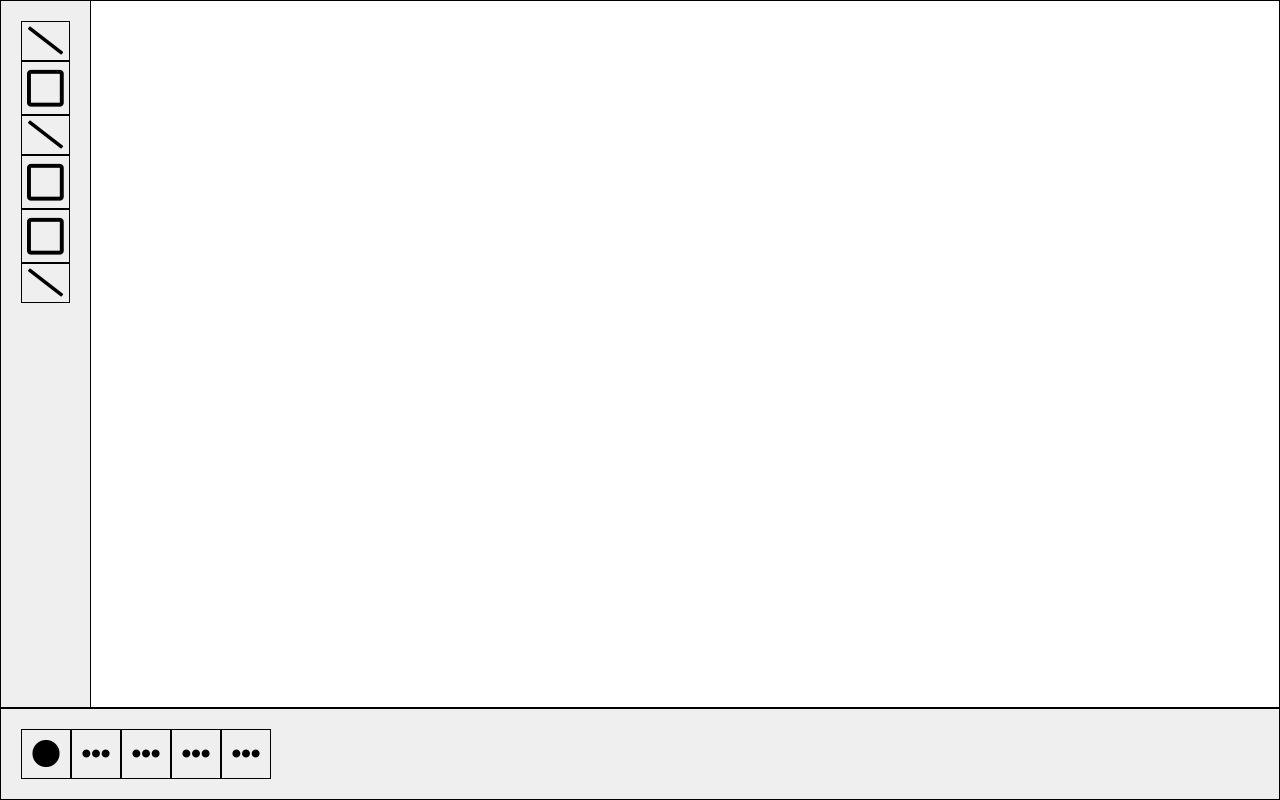
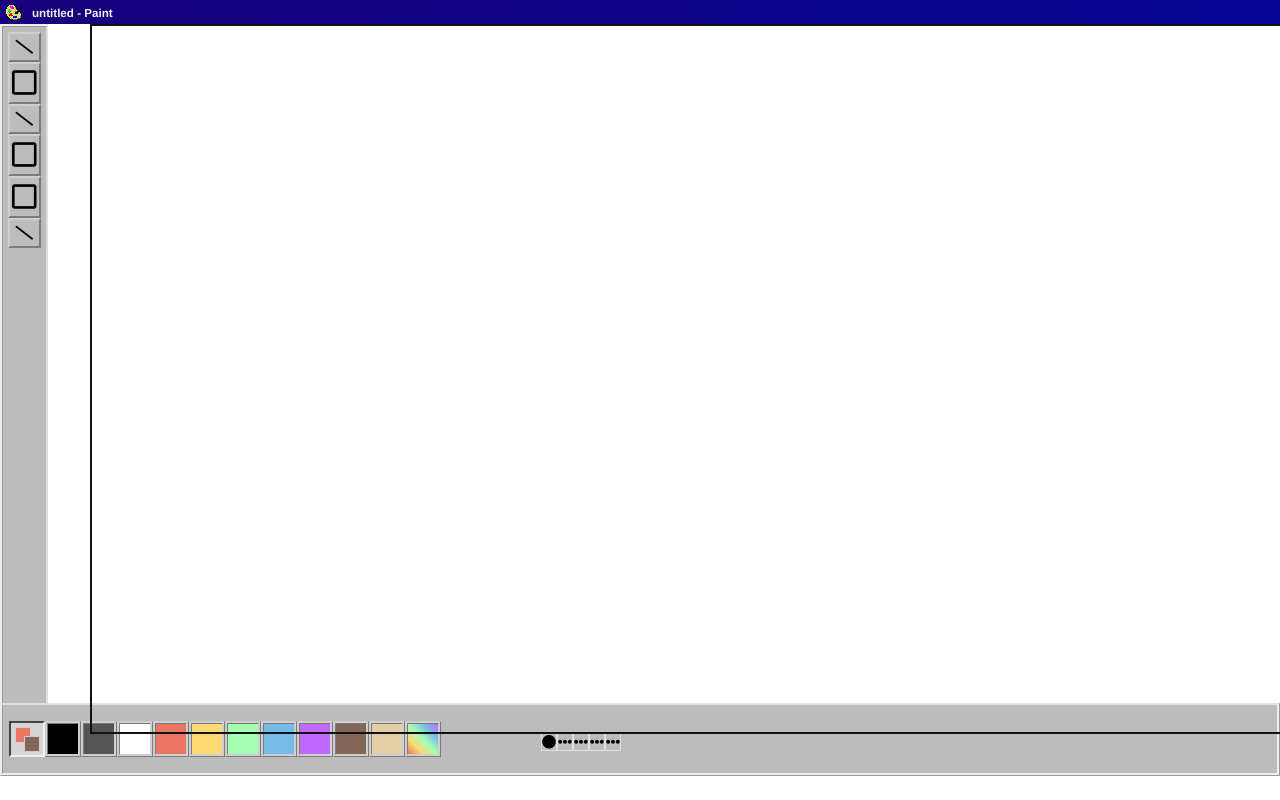
Before and after one commit to XccelerateOrg/group1CanvasProject, a plain HTML site: page index.html in a window 1280 px wide. Drawn offline with Linux system fonts and the light colour scheme.

Commit message:
updated interface

```diff
--- a/02-javascript/main.js
+++ b/02-javascript/main.js
@@ -1,3 +1,6 @@
+//mike
+
+//window & canvas sizes adjustment
 function chnageWindowSize() {
     let screenWidth = $(window).innerWidth;
     let screenHeight = $(window).innerHeight;
--- a/03-css/style.css
+++ b/03-css/style.css
@@ -1,23 +1,6 @@
-/* wrapper
-
-container
-
-overflow
-
-box
-
-btn
-
-feature 20%
-
-80%
-canvas real
-
-canvas draft
-
-style 100%
-
-*/
+#logo img {
+    image-rendering: pixelated;
+}
 
 body {
     margin: 0;
@@ -27,21 +10,62 @@ body {
     box-sizing: border-box;
     display: block;
     /* font */
-    font-family: 'Courier New', Courier, monospace, Arial, Helvetica, sans-serif;
+    font-family: Helvetica, Arial, sans-serif;
     font-size: 14px;
 }
 
+.bg-color {
+    background-color: #bcbcbc;
+}
+
+.ridge-border {
+    border-style: ridge;
+}
+
+.inset-border {
+    border-style: inset;
+    border-top: 2px solid #444;
+    border-left: 2px solid #444;
+    border-bottom: 2px solid #f0f0f0;
+    border-right: 2px solid #f0f0f0;
+}
+
+/* topbar section */
+.topbar {
+    position: relative;
+    display: flex;
+    flex-direction: row;
+    justify-content: flex-start;
+    align-items: center;
+    width: 100%;
+    height: 24px;
+    background-image: linear-gradient(to right, #17007B , #030694);
+}
+
+.topbar img {
+    padding-left: 6px;
+    width: auto;
+    height: 16px;
+    image-rendering: pixelated;
+}
+
+.topbar h5 {
+    padding: 0 10px;
+    color: #efefef;
+}
+
+
 /* feature section */
-
 .feature-wrapper {
-    border: 1px black solid;
+    /* border: 1px #dfdfdf solid; */
+    border-right: 2px #dfdfdf solid;
+    border-bottom: 0px #dfdfdf solid;
     float: left;
     display: flex;
     justify-content: space-evenly;
     align-items: flex-start;
     flex-flow: column;
-    background-color: #efefef;
-    padding: 20px;
+    padding: 5px;
 }
 
 .feature-container {
@@ -74,9 +98,16 @@ body {
     display: flex;
     justify-content: center;
     align-items: center;
-    border: 1px black solid;
-    padding: 5px;
+    border: 2px solid #cfcfcf;
+    border-style: outset;
+    padding: 5px 2px;
 }
+
+.feature-box:hover {
+    border: 2px solid #cfcfcf;
+    border-style: inset;
+}
+
 
 /* canvas section */
 
@@ -87,31 +118,124 @@ body {
 /* canvas overlap */
 
 canvas {
-    border: 1px black solid;
     position: absolute;
     top: 0;
 }
 
+
 /* style section */
 
 .style-wrapper {
-    border: 1px black solid;
+    display: flex;
+    justify-content: flex-start;
+    align-items: center;
+    border-top: 2px #dfdfdf solid;
     clear: both;
-    background-color: #efefef;
-    padding: 20px;
+    padding: 16px 6px;
 }
 
 .style-container {
     display: flex;
     justify-content: flex-start;
     align-items: center;
-    flex-flow: row wrap;
+    flex-flow: row nowrap;
+}
+
+/* color picker section */
+.color-container {
+    padding: 0px;
+}
+
+.color-box {
+    display: flex;
+    justify-content: flex-start;
+    align-items: flex-start;
+    flex-flow: row nowrap;
+}
+
+.current-box {
+    position: relative;
+    width: 32px;
+    height: 32px;
+    background-color: #d8d6d6fa;
+}
+
+.current-color-a, .current-color-b {
+    position: absolute;
+    width: 14px;
+    height: 14px;
+    border: 1.5px solid #cfcfcf;
+    border-style: ridge;
+}
+
+.current-color-a {
+    top: 4px;
+    left: 4px;
+    background-color: #E87663; /* global style !!! */
+    /* z-index, global style */
+}
+
+.current-color-b {
+    bottom: 3px;
+    right: 3px;
+    background-color: #816556; /* global style !!!*/
+    /* z-index, global style */
+}
+
+
+.selected-wrapper {
+    display: flex;
+    flex-flow: column wrap;
+    justify-content: center;
+    align-items: center;
+}
+
+.selected-box {
+    display: flex;
+    flex-flow: row;
+    justify-content: center;
+    align-items: center;
+}
+
+.selected-color {
+    width: 30px;
+    height: 30px;
+    border: 3px solid #cfcfcf;
+    border-style: ridge;
+}
+
+.selected-color:hover {
+    border: 2px solid #e4e2e2;
+}
+
+#picker-1 {background-color: #000000;} /* global style */
+#picker-2 {background-color: #555555;} /* global style */
+#picker-3 {background-color: #ffffff;} /* global style */
+#picker-4 {background-color: #E87663;} /* global style */
+#picker-5 {background-color: #FFD973;} /* global style */
+#picker-6 {background-color: #A4FFB2;} /* global style */
+#picker-7 {background-color: #76BCE8;} /* global style */
+#picker-8 {background-color: #C169FF;} /* global style */
+#picker-9 {background-color: #816556;} /* global style */
+#picker-10 {background-color: #E3CDA4;} /* global style */
+#picker-11 {    background-image: linear-gradient(to top right, #E87663 , #FFD973, #A4FFB2, #76BCE8, #C169FF);
+} /* global style, custom */
+
+
+/* other style sections */
+.style-section {
+    display: flex;
+    justify-content: flex-start;
+    align-items: flex-start;
+    flex-flow: row nowrap;
+    padding-left: 100px;
+    padding-top: 6px;
 }
 
 .style-box {
     display: flex;
     justify-content: center;
     align-items: center;
-    border: 1px black solid;
-    padding: 10px;
+    border: 1px #dfdfdf solid;
+    padding: 0px;
 }
--- a/index.html
+++ b/index.html
@@ -4,7 +4,8 @@
     <meta charset="UTF-8">
     <meta name="viewport" content="width=device-width, initial-scale=1.0">
     <meta http-equiv="X-UA-Compatible" content="ie=edge">
-    <title>Canvas</title>
+    <link rel="icon" alt="logo" href="./01-assets/img/paint1.png" id="logo">
+    <title>Canvas Paint - Group1</title>
     <!-- awesome font cdn -->
     <link rel="stylesheet" href="https://use.fontawesome.com/releases/v5.8.1/css/all.css" integrity="sha384-50oBUHEmvpQ+1lW4y57PTFmhCaXp0ML5d60M1M7uH2+nqUivzIebhndOJK28anvf" crossorigin="anonymous">
     <!-- style css -->
@@ -13,43 +14,48 @@
 
 <body>
 
+    <div class="topbar">
+        <img src="./01-assets/img/paint1.png" alt="logo">
+        <h5>untitled - Paint</h5>
+    </div>
+
     <!-- feature section -->
-    <div class="feature-wrapper">
+    <div class="feature-wrapper bg-color ridge-border">
         <div class="feature-container">
             <div class="feature-overflow">
             <div class="feature-box">
                 <div class="feature-btn" id=""> <!-- add eventListener here -->
-                    <i class="fas fa-2x fa-slash"></i>
+                    <i class="fas fa-1x fa-slash"></i>
                 </div>
             </div>
 
             <div class="feature-box">
                 <div class="feature-btn" id=""> <!-- add eventListener here -->
-                    <i class="far fa-3x fa-square"></i>
+                    <i class="far fa-2x fa-square"></i>
                 </div>
             </div>
 
             <div class="feature-box">
                 <div class="feature-btn" id=""> <!-- add eventListener here -->
-                    <i class="fas fa-2x fa-slash"></i>
+                    <i class="fas fa-1x fa-slash"></i>
                 </div>
             </div>
 
             <div class="feature-box">
                 <div class="feature-btn" id=""> <!-- add eventListener here -->
-                    <i class="far fa-3x fa-square"></i>
+                    <i class="far fa-2x fa-square"></i>
                 </div>
             </div>
 
             <div class="feature-box">
                 <div class="feature-btn" id=""> <!-- add eventListener here -->
-                    <i class="far fa-3x fa-square"></i>
+                    <i class="far fa-2x fa-square"></i>
                 </div>
             </div>
 
             <div class="feature-box">
                 <div class="feature-btn" id=""> <!-- add eventListener here -->
-                    <i class="fas fa-2x fa-slash"></i>
+                    <i class="fas fa-1x fa-slash"></i>
                 </div>
             </div>
             </div>
@@ -58,45 +64,95 @@
 
 
     <!-- canvas section -->
-    <div class="canvas-wrapper col-12">
-        <canvas class="canvas" id="canvas-real" style="border:1px #000 solid">canvas real</canvas>
-
-        <canvas class="canvas" id="canvas-draft" style="border:1px #000 solid">canvas draft</canvas>
+    <div class="canvas-wrapper">
+        <canvas class="canvas" id="canvas-real" style="border: 2px #111 solid">canvas real</canvas>
+<!-- #dfdfdf -->
+        <canvas class="canvas" id="canvas-draft">canvas draft</canvas>
     </div>
 
 
     <!-- style section -->
-    <div class="style-wrapper">
+    <div class="style-wrapper bg-color ridge-border">
         <div class="style-container">
 
             <!-- color picker -->
+            <div class="color-container">
+                <div class="color-box">
+                    <div class="current-box inset-border">
+                        <div class="current-color-a" id=""> <!-- add eventListener,change color -->
+                        </div>
+                        <div class="current-color-b" id=""> <!-- add eventListener,change color -->
+                        </div>
+                    </div>
+
+                    <div class="selected-wrapper">
+                        <div class="selected-box">
+                            <div class="selected-color" id="picker-1"> <!-- add eventListener,different colors -->
+                            </div>
+
+                            <div class="selected-color" id="picker-2"> <!-- add eventListener,different colors -->
+                            </div>
+
+                            <div class="selected-color" id="picker-3"> <!-- add eventListener,different colors -->
+                            </div>
+
+                            <div class="selected-color" id="picker-4"> <!-- add eventListener,different colors -->
+                            </div>
+
+                            <div class="selected-color" id="picker-5"> <!-- add eventListener,different colors -->
+                            </div>
+
+                            <div class="selected-color" id="picker-6"> <!-- add eventListener,different colors -->
+                            </div>
+
+                            <div class="selected-color" id="picker-7"> <!-- add eventListener,different colors -->
+                            </div>
+
+                            <div class="selected-color" id="picker-8"> <!-- add eventListener,different colors -->
+                            </div>
+
+                            <div class="selected-color" id="picker-9"> <!-- add eventListener,different colors -->
+                            </div>
+
+                            <div class="selected-color" id="picker-10"> <!-- add eventListener,different colors -->
+                            </div>
+
+                            <div class="selected-color" id="picker-11"> <!-- add eventListener,different colors -->
+                            </div>
+                        </div>
+                    </div>
+                </div>
+            </div>
+
+            <div class="style-section">
                 <div class="style-box">
                     <div class="style-btn" id=""> <!-- add eventListener here -->
-                    <i class="fas fa-2x fa-circle"></i>
+                        <i class="fas fa-1x fa-circle"></i>
                     </div>
                 </div>
 
                 <div class="style-box">
                     <div class="style-btn" id=""> <!-- add eventListener here -->
-                    <i class="fas fa-2x fa-ellipsis-h"></i>
+                        <i class="fas fa-1x fa-ellipsis-h"></i>
                     </div>
                 </div>
 
                 <div class="style-box">
                     <div class="style-btn" id=""> <!-- add eventListener here -->
-                    <i class="fas fa-2x fa-ellipsis-h"></i>
+                        <i class="fas fa-1x fa-ellipsis-h"></i>
                     </div>
                 </div>
 
                 <div class="style-box">
                     <div class="style-btn" id=""> <!-- add eventListener here -->
-                    <i class="fas fa-2x fa-ellipsis-h"></i>
+                        <i class="fas fa-1x fa-ellipsis-h"></i>
                     </div>
                 </div>
 
                 <div class="style-box">
                     <div class="style-btn" id=""> <!-- add eventListener here -->
-                    <i class="fas fa-2x fa-ellipsis-h"></i>
+                        <i class="fas fa-1x fa-ellipsis-h"></i>
+                    </div>
                 </div>
             </div>
         </div>
@@ -109,6 +165,10 @@
     <script src="./02-javascript/jquery-3.3.1.min.js"></script>
     <!-- js script -->
     <script src="./02-javascript/main.js"></script>
+    <!-- global style js !!! to be added !!! -->
+
+    <!-- below js will be deleted once merged-->
+    <script src="./TEST_ONLY/globalStyle.js"></script>
 
 </body>
 </html>
```
Also changed, not shown: 01-assets/img/paint1.png (added), 01-assets/img/paint2.png (added). Lines whose indentation alone changed are shown as unchanged.
